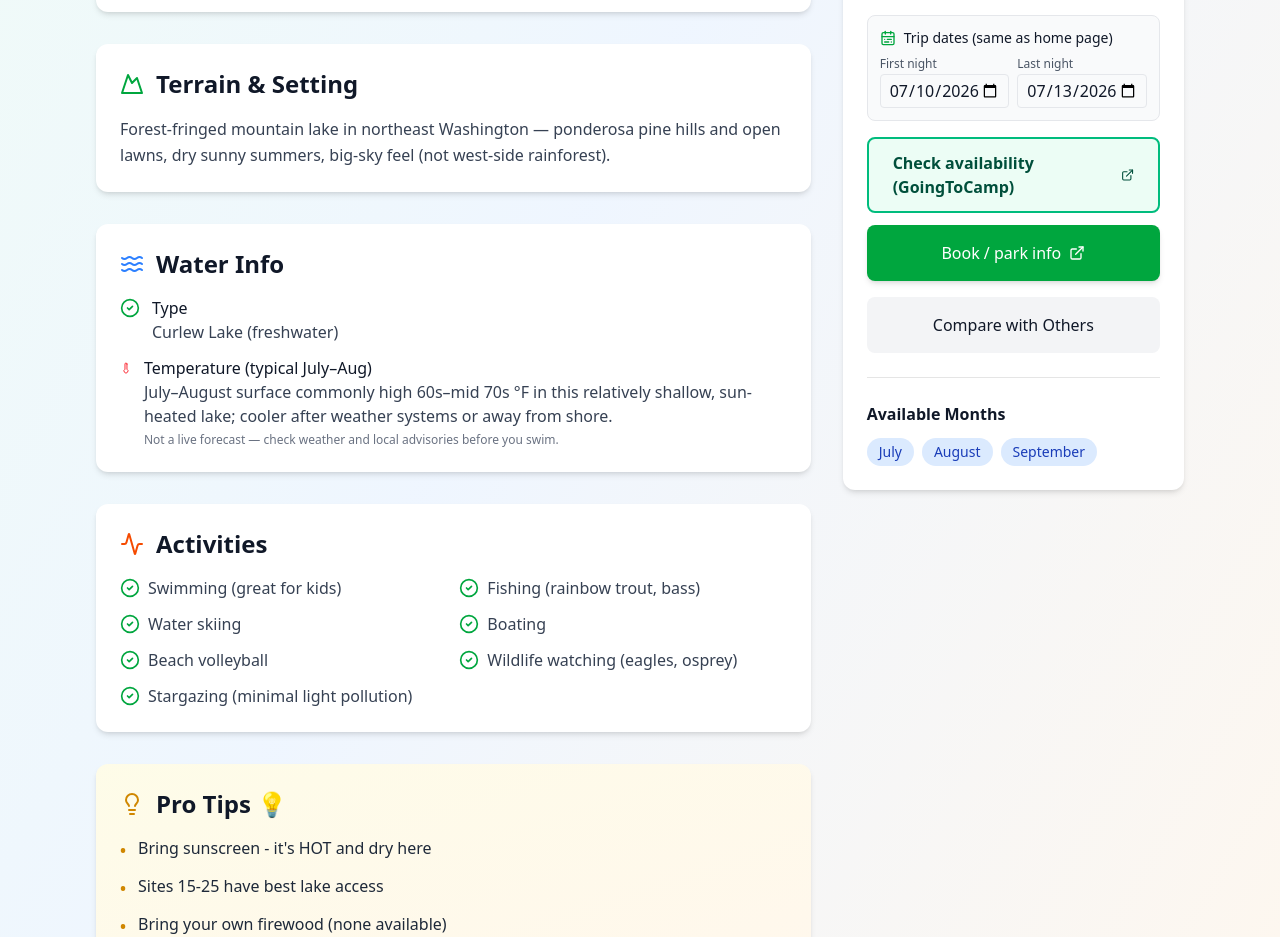
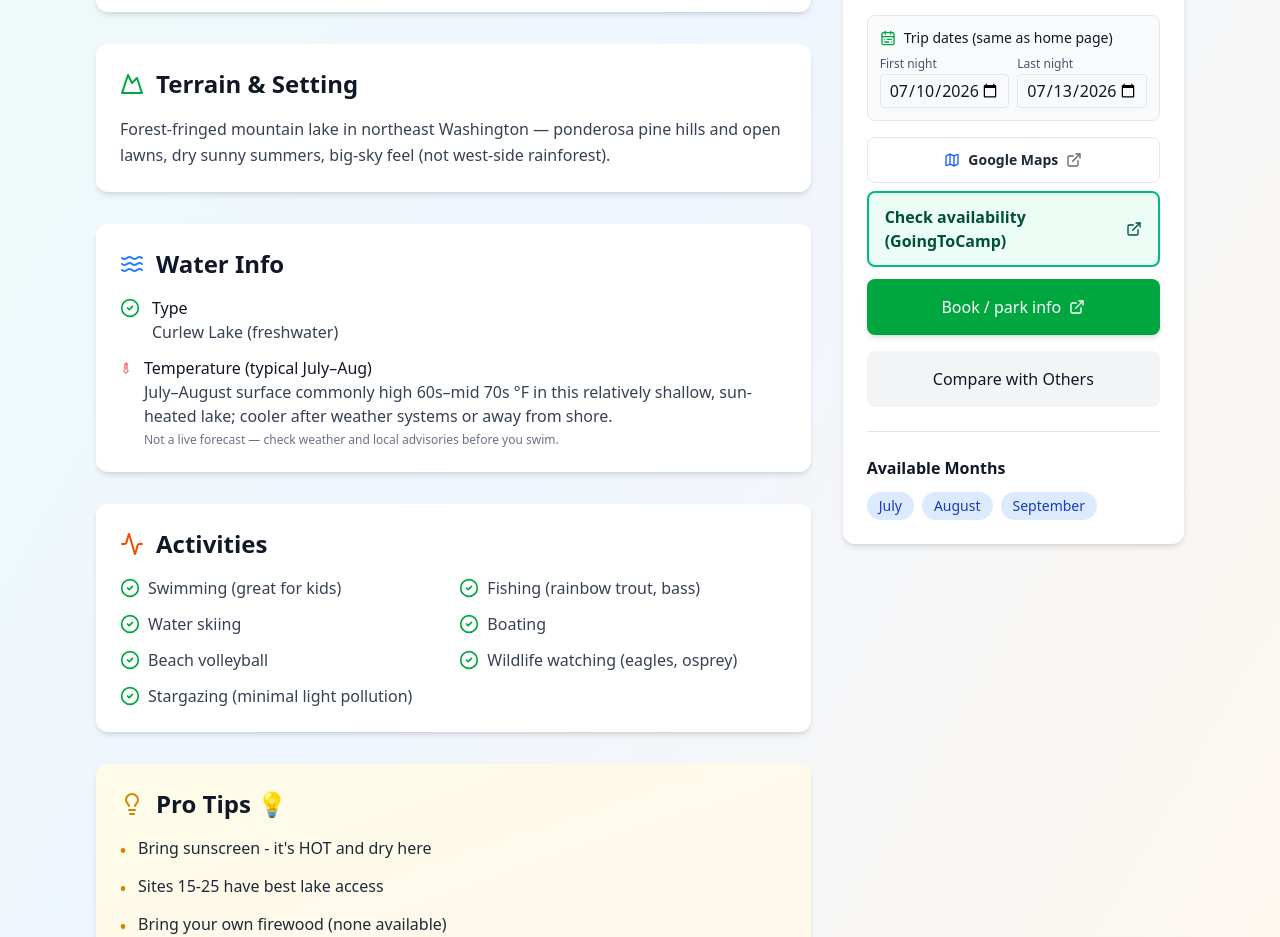
Before and after one commit to hgottipati/camp-selector, a React (Vite) app in the folder summer-camp-app/: page /campground/curlew-lake in a window 1280 px wide. Shown: the part 1000-1937 px from the top of the page. Built offline with nearby package versions, Linux system fonts and the light colour scheme.

Commit message:
Add Google Maps URL support for campgrounds, enhance CampgroundDetail and Home pages with map links, and implement utility functions for resolving map URLs.

```diff
--- a/summer-camp-app/src/app/data/campgrounds.ts
+++ b/summer-camp-app/src/app/data/campgrounds.ts
@@ -38,6 +38,8 @@ export interface Campground {
   bestFor: string[];
   image: string;
   bookingUrl: string;
+  /** Google Maps place, share link (maps.app.goo.gl), or /maps/search/?api=1&query=… with official address. Falls back to lat/lng if omitted. */
+  googleMapsUrl?: string;
   season: string[];
   matchScores: MatchScores;
 }
@@ -80,6 +82,8 @@ export const campgrounds: Campground[] = [
     bestFor: ['Families', 'Water activities', 'Seafood lovers', 'Beach camping'],
     image: 'https://images.unsplash.com/photo-1570747792707-139b1110f5d8?crop=entropy&cs=tinysrgb&fit=max&fm=jpg&ixid=M3w3Nzg4Nzd8MHwxfHNlYXJjaHwxfHxob29kJTIwY2FuYWwlMjB3YXNoaW5ndG9ufGVufDF8fHx8MTc3NDU5NDQ4NHww&ixlib=rb-4.1.0&q=80&w=1080',
     bookingUrl: 'https://washington.goingtocamp.com/create-booking/results',
+    googleMapsUrl:
+      'https://www.google.com/maps/search/?api=1&query=21020%20N%20US%20Highway%20101%2C%20Shelton%2C%20WA%2098584',
     season: ['July', 'August', 'September'],
     matchScores: { scenery: 8, water: 8, peace: 7, drive: 9 },
   },
@@ -121,6 +125,8 @@ export const campgrounds: Campground[] = [
     bestFor: ['Hot summer weather', 'Swimming', 'Kids', 'Fishing', 'Peace and quiet'],
     image: 'https://images.unsplash.com/photo-1719543197944-c91701169658?crop=entropy&cs=tinysrgb&fit=max&fm=jpg&ixid=M3w3Nzg4Nzd8MHwxfHNlYXJjaHwxfHxjdXJsZXclMjBsYWtlJTIwd2FzaGluZ3RvbnxlbnwxfHx8fDE3NzQ1OTQ0ODF8MA&ixlib=rb-4.1.0&q=80&w=1080',
     bookingUrl: 'https://washington.goingtocamp.com/create-booking/results',
+    googleMapsUrl:
+      'https://www.google.com/maps/search/?api=1&query=62%20State%20Park%20Road%2C%20Republic%2C%20WA%2099166',
     season: ['July', 'August', 'September'],
     matchScores: { scenery: 8, water: 8, peace: 8, drive: 2 },
   },
@@ -161,6 +167,8 @@ export const campgrounds: Campground[] = [
     bestFor: ['Unique scenery', 'Photography', 'Geology lovers', 'Hot weather', 'Swimming'],
     image: 'https://images.unsplash.com/photo-1641667408229-edb68be87983?crop=entropy&cs=tinysrgb&fit=max&fm=jpg&ixid=M3w3Nzg4Nzd8MHwxfHNlYXJjaHwxfHxzdW4lMjBsYWtlcyUyMHN0YXRlJTIwcGFya3xlbnwxfHx8fDE3NzQ1OTQ0ODF8MA&ixlib=rb-4.1.0&q=80&w=1080',
     bookingUrl: 'https://washington.goingtocamp.com/create-booking/results',
+    googleMapsUrl:
+      'https://www.google.com/maps/search/?api=1&query=34875%20Park%20Lake%20Road%20NE%2C%20Coulee%20City%2C%20WA%2099115',
     season: ['July', 'August', 'September'],
     matchScores: { scenery: 10, water: 7, peace: 6, drive: 5 },
   },
@@ -202,6 +210,8 @@ export const campgrounds: Campground[] = [
     bestFor: ['Forest lovers', 'Families', 'Classic PNW vibes', 'River activities'],
     image: 'https://images.unsplash.com/photo-1639050154816-bced01e66bfc?crop=entropy&cs=tinysrgb&fit=max&fm=jpg&ixid=M3w3Nzg4Nzd8MHwxfHNlYXJjaHwxfHxwYXJhZGlzZSUyMHBvaW50JTIwc3RhdGUlMjBwYXJrJTIwd2FzaGluZ3RvbnxlbnwxfHx8fDE3NzQ1OTQ0ODV8MA&ixlib=rb-4.1.0&q=80&w=1080',
     bookingUrl: 'https://washington.goingtocamp.com/create-booking/results',
+    googleMapsUrl:
+      'https://www.google.com/maps/search/?api=1&query=33914%20NW%20Paradise%20Park%20Road%2C%20Ridgefield%2C%20WA%2098642',
     season: ['July', 'August', 'September'],
     matchScores: { scenery: 6, water: 8, peace: 4, drive: 4 },
   },
@@ -241,6 +251,8 @@ export const campgrounds: Campground[] = [
     bestFor: ['Fishing enthusiasts', 'Boating', 'Hot weather lovers', 'Water sports'],
     image: 'https://images.unsplash.com/photo-1500498036565-cdf5d84e5393?crop=entropy&cs=tinysrgb&fit=max&fm=jpg&ixid=M3w3Nzg4Nzd8MHwxfHNlYXJjaHwxfHxkZXNlcnQlMjBjYW1waW5nJTIwd2FzaGluZ3RvbnxlbnwxfHx8fDE3NzQ1OTQ0ODB8MA&ixlib=rb-4.1.0&q=80&w=1080',
     bookingUrl: 'https://washington.goingtocamp.com/create-booking/results',
+    googleMapsUrl:
+      'https://www.google.com/maps/search/?api=1&query=6762%20Highway%20262%20East%2C%20Othello%2C%20WA%2099344',
     season: ['July', 'August', 'September'],
     matchScores: { scenery: 6, water: 8, peace: 5, drive: 6 },
   },
@@ -281,6 +293,7 @@ export const campgrounds: Campground[] = [
     bestFor: ['Comfort camping', 'River access', 'Families with young kids', 'Convenience'],
     image: 'https://images.unsplash.com/photo-1571288622450-c87742110238?crop=entropy&cs=tinysrgb&fit=max&fm=jpg&ixid=M3w3Nzg4Nzd8MHwxfHNlYXJjaHwxfHxjb2x1bWJpYSUyMHJpdmVyJTIwY2FtcGluZ3xlbnwxfHx8fDE3NzQ1OTQ0ODJ8MA&ixlib=rb-4.1.0&q=80&w=1080',
     bookingUrl: 'https://washington.goingtocamp.com/create-booking/results',
+    googleMapsUrl: 'https://maps.app.goo.gl/6y2x9KCiPrsKFYWm6',
     season: ['July', 'August', 'September'],
     matchScores: { scenery: 8, water: 7, peace: 5, drive: 7 },
   },
@@ -321,6 +334,8 @@ export const campgrounds: Campground[] = [
     bestFor: ['History buffs', 'Peace and quiet', 'Shade seekers', 'Nature lovers'],
     image: 'https://images.unsplash.com/photo-1734903251897-032952a97fd4?crop=entropy&cs=tinysrgb&fit=max&fm=jpg&ixid=M3w3Nzg4Nzd8MHwxfHNlYXJjaHwxfHxzbmFrZSUyMHJpdmVyJTIwY2FtcGluZ3xlbnwxfHx8fDE3NzQ1OTQ0ODh8MA&ixlib=rb-4.1.0&q=80&w=1080',
     bookingUrl: 'https://washington.goingtocamp.com/create-booking/results',
+    googleMapsUrl:
+      'https://www.google.com/maps/search/?api=1&query=36149%20Highway%2012%2C%20Dayton%2C%20WA%2099328',
     season: ['July', 'August', 'September'],
     matchScores: { scenery: 7, water: 6, peace: 8, drive: 2 },
   },
--- /dev/null
+++ b/summer-camp-app/src/app/lib/googleMapsUrl.ts
@@ -0,0 +1,15 @@
+/** Pin on Google Maps at coordinates (map view, not turn-by-turn directions). */
+export function googleMapsPinUrl(latitude: number, longitude: number): string {
+  return `https://www.google.com/maps?q=${latitude},${longitude}`;
+}
+
+/** Prefer a curated place / goo.gl / maps.app link when set; otherwise lat,lng. */
+export function resolveCampgroundMapsUrl(params: {
+  googleMapsUrl?: string;
+  latitude: number;
+  longitude: number;
+}): string {
+  const trimmed = params.googleMapsUrl?.trim();
+  if (trimmed) return trimmed;
+  return googleMapsPinUrl(params.latitude, params.longitude);
+}
--- a/summer-camp-app/src/app/pages/CampgroundDetail.tsx
+++ b/summer-camp-app/src/app/pages/CampgroundDetail.tsx
@@ -16,10 +16,12 @@ import {
   Lightbulb,
   Activity,
   CalendarRange,
+  Map,
 } from 'lucide-react';
 import { useInterestWeights } from '../context/InterestWeightsContext';
 import { useTripDates } from '../context/TripDatesContext';
 import { buildWaGoingToCampResultsUrl } from '../lib/waGoingToCamp';
+import { resolveCampgroundMapsUrl } from '../lib/googleMapsUrl';
 import { computeMatchScore } from '../lib/interestWeights';
 import { waterTemperaturePreview } from '../lib/waterDisplay';
 import { LOKI_MATCH_NAME } from '../components/LokiMatchBrand';
@@ -41,6 +43,8 @@ export default function CampgroundDetail() {
       </div>
     );
   }
+
+  const googleMapsUrl = resolveCampgroundMapsUrl(campground);
 
   const regionColors = {
     NW: 'bg-blue-600',
@@ -272,15 +276,27 @@ export default function CampgroundDetail() {
               </div>
             </div>
 
+            <div className="mb-3 flex flex-col gap-2 sm:flex-row sm:flex-wrap">
+              <a
+                href={googleMapsUrl}
+                target="_blank"
+                rel="noopener noreferrer"
+                className="inline-flex flex-1 min-w-[10rem] items-center justify-center gap-2 rounded-lg border border-gray-200 bg-white px-4 py-3 text-sm font-semibold text-gray-800 transition hover:bg-gray-50"
+              >
+                <Map className="h-4 w-4 shrink-0 text-blue-600" aria-hidden />
+                Google Maps
+                <ExternalLink className="h-4 w-4 shrink-0 opacity-70" aria-hidden />
+              </a>
               <a
                 href={waGoingToCampUrl}
                 target="_blank"
                 rel="noopener noreferrer"
-              className="mb-3 flex w-full items-center justify-center gap-2 rounded-lg border-2 border-emerald-500 bg-emerald-50 px-6 py-3 font-semibold text-emerald-900 transition hover:bg-emerald-100"
+                className="inline-flex flex-1 min-w-[10rem] items-center justify-center gap-2 rounded-lg border-2 border-emerald-500 bg-emerald-50 px-4 py-3 font-semibold text-emerald-900 transition hover:bg-emerald-100"
               >
                 Check availability (GoingToCamp)
-              <ExternalLink className="h-4 w-4" />
+                <ExternalLink className="h-4 w-4 shrink-0" />
               </a>
+            </div>
 
             {/* Booking CTA */}
             <a
--- a/summer-camp-app/src/app/pages/Home.tsx
+++ b/summer-camp-app/src/app/pages/Home.tsx
@@ -3,7 +3,7 @@
 import { useMemo, useState } from 'react';
 import { Link } from 'react-router';
 import { campgrounds, type Campground } from '../data/campgrounds';
-import { MapPin, Clock, Star, Thermometer, Waves, ChevronRight, CalendarRange, ExternalLink } from 'lucide-react';
+import { MapPin, Clock, Star, Thermometer, Waves, ChevronRight, CalendarRange, ExternalLink, Map } from 'lucide-react';
 import { useInterestWeights } from '../context/InterestWeightsContext';
 import { useTripDates } from '../context/TripDatesContext';
 import { computeMatchScore } from '../lib/interestWeights';
@@ -12,6 +12,7 @@ import { InterestWeightsPanel } from '../components/InterestWeightsPanel';
 import { LokiMatchScore } from '../components/LokiMatchBrand';
 import { FederalCampgroundSearch } from '../components/FederalCampgroundSearch';
 import { buildWaGoingToCampResultsUrl } from '../lib/waGoingToCamp';
+import { resolveCampgroundMapsUrl } from '../lib/googleMapsUrl';
 
 type RegionFilter = 'all' | Campground['region'];
 type SourceTab = 'wa' | 'federal';
@@ -201,6 +202,7 @@ export default function Home() {
       <div className="grid md:grid-cols-2 gap-6">
         {filteredCampgrounds.map((campground) => {
           const waAvailUrl = buildWaGoingToCampResultsUrl(startDate, endDate);
+          const mapsUrl = resolveCampgroundMapsUrl(campground);
           return (
             <div
               key={campground.id}
@@ -278,6 +280,17 @@ export default function Home() {
                   >
                     View Details <ChevronRight className="w-4 h-4" />
                   </Link>
+                  <div className="flex flex-wrap items-center justify-end gap-2">
+                    <a
+                      href={mapsUrl}
+                      target="_blank"
+                      rel="noopener noreferrer"
+                      className="inline-flex items-center justify-center gap-1.5 rounded-lg border border-gray-200 bg-white px-3 py-2 text-sm font-semibold text-gray-800 hover:bg-gray-50"
+                    >
+                      <Map className="h-4 w-4 text-blue-600" aria-hidden />
+                      Google Maps
+                      <ExternalLink className="h-3.5 w-3.5 opacity-70" aria-hidden />
+                    </a>
                     <a
                       href={waAvailUrl}
                       target="_blank"
@@ -287,6 +300,7 @@ export default function Home() {
                       Check availability
                       <ExternalLink className="h-4 w-4" />
                     </a>
+                  </div>
                 </div>
                 <p className="mt-2 text-xs text-gray-500">
                   Opens Washington GoingToCamp with your trip dates prefilled (state reservation system).
```
Lines whose indentation alone changed are shown as unchanged.
